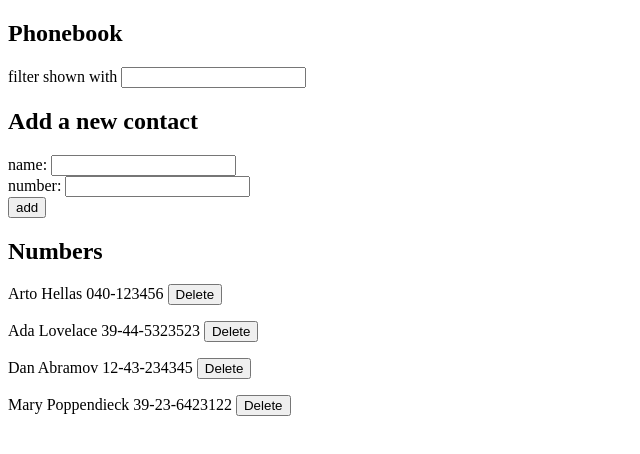
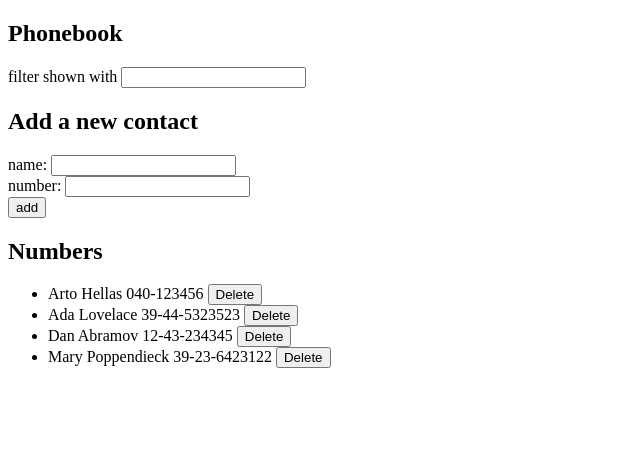
Before and after one commit to padmed/Full-Stack-Open, a React (Create React App) app in the folder Part-2/phonebook/: page / in a window 1280 px wide. Shown: the top 454 px of the page, without its empty margins (0-640 px from the left). Built offline with nearby package versions, Linux system fonts and the light colour scheme; data requests are answered from the project's data file.

Commit message:
Refactor code

```diff
--- a/Part-2/phonebook/src/components/Numbers.js
+++ b/Part-2/phonebook/src/components/Numbers.js
@@ -1,8 +1,8 @@
 const Number = ({ name, number, id, removePerson }) => {
   return (
-    <p>
+    <li>
       {name} {number} <button onClick={() => removePerson(id)}>Delete</button>
-    </p>
+    </li>
   );
 };
 
@@ -18,7 +18,7 @@ const Numbers = ({ persons, removePerson }) => {
       />
     );
   });
-  return <div>{personsToShow}</div>;
+  return <ul>{personsToShow}</ul>;
 };
 
 export default Numbers;
```
